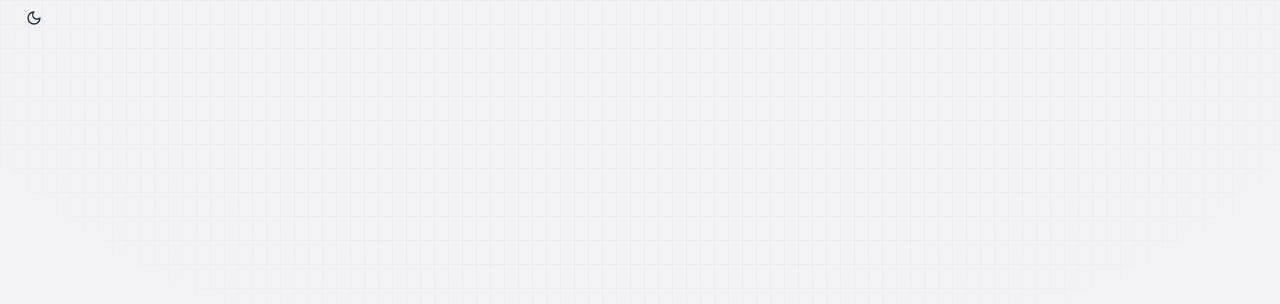
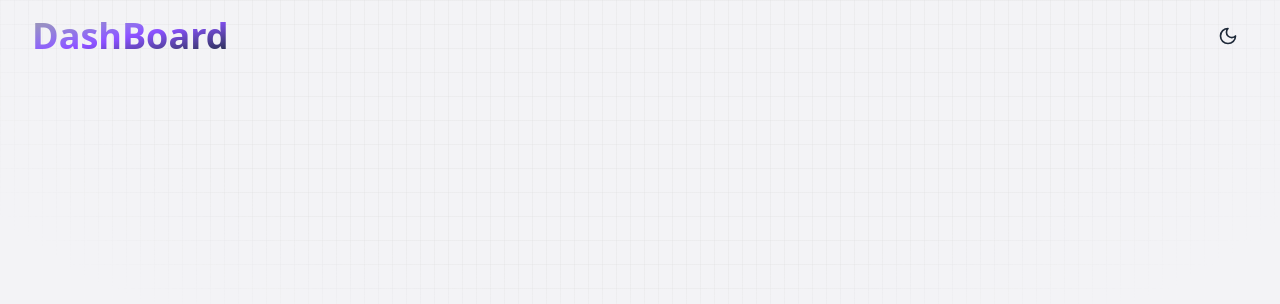
Before and after one commit to AlthafSubair/CRED_TASK, a Next.js app: page / in a window 1280 px wide. Shown: the top 304 px of the page. Built offline with nearby package versions, Linux system fonts and the light colour scheme.

Commit message:
completed header

```diff
--- a/src/app/page.tsx
+++ b/src/app/page.tsx
@@ -1,5 +1,6 @@
 "use client"
-import ThemeToggler from "@/components/ThemeToggler";
+import Header from "@/components/Header";
+
 
 
 export default function Home() {
@@ -22,9 +23,9 @@ export default function Home() {
       </div>
 
 
+      <div className="relative z-10 flex  md:px-4 w-full">
+        <Header />
 
-      <div className="relative z-10 flex  px-4 w-full">
-        <ThemeToggler />
       </div>
 
 
--- /dev/null
+++ b/src/components/Header.tsx
@@ -0,0 +1,19 @@
+import React from 'react'
+import ThemeToggler from './ThemeToggler'
+
+const Header = () => {
+  return (
+    <header className='p-4 w-full flex justify-between items-center'>
+
+
+
+        <h1 className='bg-gradient-to-tl from-slate-800 via-violet-500 to-zinc-400 bg-clip-text text-transparent md:text-4xl text-2xl font-bold'>
+            DashBoard
+        </h1>
+
+        <ThemeToggler />
+    </header>
+  )
+}
+
+export default Header
--- a/src/components/ThemeToggler.tsx
+++ b/src/components/ThemeToggler.tsx
@@ -10,11 +10,11 @@ const ThemeToggler = () => {
       onClick={toggleTheme}
       className="font-medium z-50 text-gray-800 rounded-full hover:bg-gray-200 focus:outline-none focus:bg-gray-200 dark:text-neutral-200 dark:hover:bg-neutral-800 dark:focus:bg-neutral-800"
     >
-      <span className="group inline-flex shrink-0 justify-center items-center size-9">
+      <span className="group inline-flex shrink-0 justify-center items-center size-10">
         {theme === 'light' ? (
           // Moon icon (for switching to dark)
           <svg
-            className="shrink-0 size-4"
+            className="shrink-0 size-5"
             xmlns="http://www.w3.org/2000/svg"
             width="24"
             height="24"
@@ -30,7 +30,7 @@ const ThemeToggler = () => {
         ) : (
           // Sun icon (for switching to light)
           <svg
-            className="shrink-0 size-4"
+            className="shrink-0 size-5"
             xmlns="http://www.w3.org/2000/svg"
             width="24"
             height="24"
```
